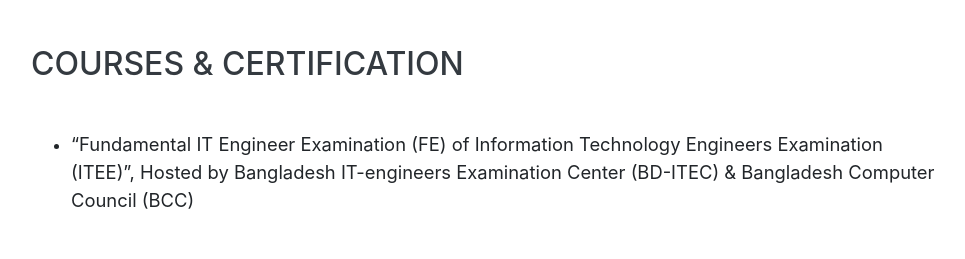
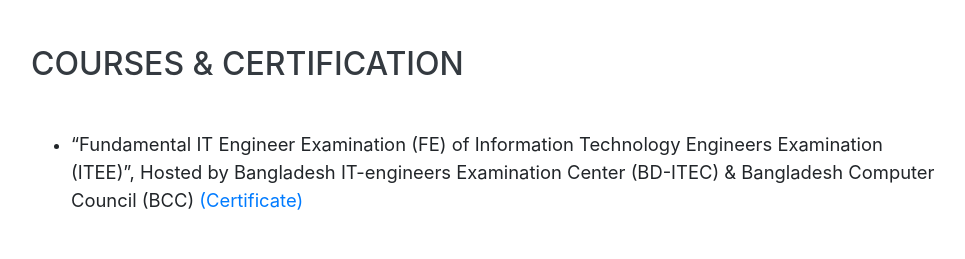
Before and after one commit to kasid-47/kasid-47.github.io, a website with bundled scripts: page index.html in a window 1280 px wide. Shown: the part 2406-2665 px from the top of the page, without its empty margins (289-1254 px from the left). Built offline with nearby package versions, Linux system fonts and the light colour scheme; a web font is replaced by a local one.

Commit message:
Added ITEE Certificate
ITEE FE Certificate was added as a hosted file.

```diff
--- a/index.html
+++ b/index.html
@@ -171,7 +171,7 @@
 		<div class="resume-content">
 		<ul>
 			<li>
-            <p class="lead mb-5">“Fundamental IT Engineer Examination (FE) of Information Technology Engineers Examination (ITEE)”, Hosted by Bangladesh IT-engineers Examination Center (BD-ITEC) & Bangladesh Computer Council (BCC)</p>
+            <p class="lead mb-5">“Fundamental IT Engineer Examination (FE) of Information Technology Engineers Examination (ITEE)”, Hosted by Bangladesh IT-engineers Examination Center (BD-ITEC) & Bangladesh Computer Council (BCC)<a href="/pdf/ITEE FE Certificate (Jan 12, 2020).pdf"> (Certificate)</a></p>
             </li>
 			<li>
             <p class="lead mb-5">“Internet Connection: How to Get Online?” by CISCO Network Academy on Coursera <a href="https://www.coursera.org/account/accomplishments/verify/R8FKRHQNLS6Z">(Certificate)</a></p>
@@ -234,8 +234,8 @@
             <li>
             <p class="lead mb-5">Technical Skills: C, C++, Java, PHP, Matlab, C#, ASP.NET, HTML, CSS, MySQL</p></li>
             <li>
-            <p class="lead mb-5">Notable Honors: <br> Placed 42nd in Bangladesh Hi-Tech Park Authority Foreign Training Examination and was selected to receive three months of training in Japan on Machine Learning, Artificial Intelligence, Robotics and Internet of Things. (Roll No: 2102836)<a href="/pdf/Foreign Training Top 200 (2) (1).pdf">(Reference)</a>
-            <br> <br> Participated in multiple NCPCs and ICPC contests representing the university.<a href="/pdf/2015_CertificateContestantPlace_Asia_Dhaka_2015_274775.pdf">(Reference 1)</a><a href="/pdf/2016_CertificateContestantHonorable_Bangladesh_NCPC_National_280551.pdf">(Reference 2)</a>
+            <p class="lead mb-5">Notable Honors: <br> Placed 42nd in Bangladesh Hi-Tech Park Authority Foreign Training Examination and was selected to receive three months of training in Japan on Machine Learning, Artificial Intelligence, Robotics and Internet of Things. (Roll No: 2102836)<a href="/pdf/Foreign Training Top 200 (2) (1).pdf"> (Reference)</a>
+            <br> <br> Participated in multiple NCPCs and ICPC contests representing the university.<a href="/pdf/2015_CertificateContestantPlace_Asia_Dhaka_2015_274775.pdf"> (Reference 1)</a><a href="/pdf/2016_CertificateContestantHonorable_Bangladesh_NCPC_National_280551.pdf"> (Reference 2)</a>
             </p>
             </li>
             <li>
```
Also changed, not shown: 1 other file.
